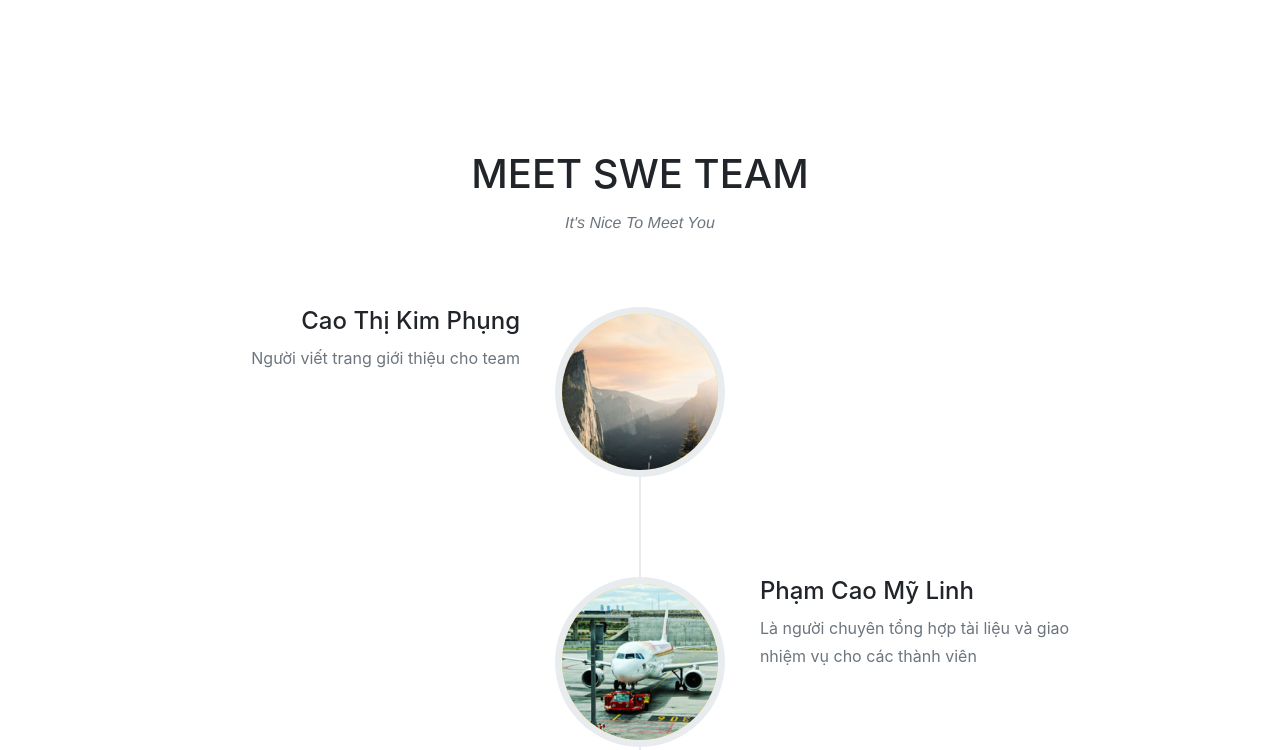
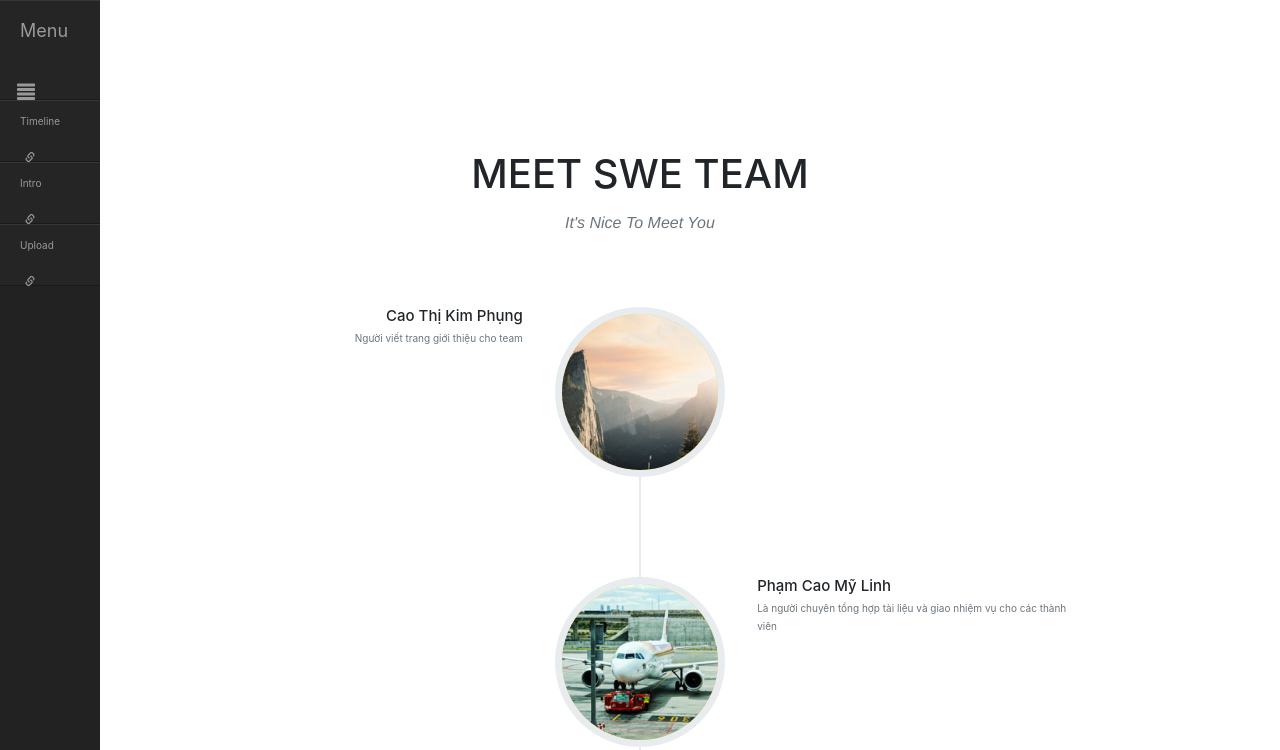
Before and after one commit to pcmlinh/teamassignment5, a website with bundled scripts: page IntroduceTeam.html in a window 1280 px wide. Shown: the top 750 px of the page. Built offline with nearby package versions, Linux system fonts and the light colour scheme; a web font is replaced by a local one.

Commit message:
resolved #10 create navigator

```diff
--- a/IntroduceTeam.html
+++ b/IntroduceTeam.html
@@ -1,5 +1,30 @@
 <!DOCTYPE html>
-<html lang="en">
+<html>
+<head>
+  <title></title>
+  <link href="//netdna.bootstrapcdn.com/bootstrap/3.0.3/css/bootstrap.min.css" rel="stylesheet" id="bootstrap-css">
+  <script src="//netdna.bootstrapcdn.com/bootstrap/3.0.3/js/bootstrap.min.js"></script>
+  <script src="//code.jquery.com/jquery-1.11.1.min.js"></script>
+  <link rel="stylesheet" type="text/css" href="css.css">
+</head>
+<body>
+
+<div id="wrapper" class="active">
+    <!-- Sidebar -->
+            <!-- Sidebar -->
+    <div id="sidebar-wrapper">
+        <ul id="sidebar_menu" class="sidebar-nav">
+           <li class="sidebar-brand"><a id="menu-toggle" href="#">Menu<span id="main_icon" class="glyphicon glyphicon-align-justify"></span></a></li>
+        </ul>
+        <ul class="sidebar-nav" id="sidebar">
+          <li><a href="timeline.html">Timeline<span class="sub_icon glyphicon glyphicon-link"></span></a></li>
+
+          <li><a href="IntroduceTeam.html">Intro<span class="sub_icon glyphicon glyphicon-link"></span></a></li>
+          <li><a href="uploadpage.html">Upload<span class="sub_icon glyphicon glyphicon-link"></span></a></li>
+        </ul>
+      </div>
+
+ </div>
 
   <head>
 
--- /dev/null
+++ b/css.css
@@ -0,0 +1,146 @@
+.row{
+    margin-left:0px;
+    margin-right:0px;
+}
+
+#wrapper {
+    padding-left: 70px;
+    transition: all .4s ease 0s;
+    height: 100%
+}
+
+#sidebar-wrapper {
+    margin-left: -150px;
+    left: 70px;
+    width: 100px;
+    background: #222;
+    position: fixed;
+    height: 100%;
+    z-index: 10000;
+    transition: all .4s ease 0s;
+}
+
+.sidebar-nav {
+    display: block;
+    float: left;
+    width: 100px;
+    list-style: none;
+    margin: 0;
+    padding: 0;
+}
+#page-content-wrapper {
+    padding-left: 0;
+    margin-left: 0;
+    width: 150%;
+    height: auto;
+}
+#wrapper.active {
+    padding-left: 150px;
+}
+#wrapper.active #sidebar-wrapper {
+    left: 150px;
+}
+
+#page-content-wrapper {
+  width: 100%;
+}
+
+#sidebar_menu li a, .sidebar-nav li a {
+    color: #999;
+    display: block;
+    float: left;
+    text-decoration: none;
+    width: 100px;
+    background: #252525;
+    border-top: 1px solid #373737;
+    border-bottom: 1px solid #1A1A1A;
+    -webkit-transition: background .5s;
+    -moz-transition: background .5s;
+    -o-transition: background .5s;
+    -ms-transition: background .5s;
+    transition: background .5s;
+}
+.sidebar_name {
+    padding-top: 25px;
+    color: #fff;
+    opacity: .7;
+}
+
+.sidebar-nav li {
+  line-height: 40px;
+  text-indent: 20px;
+}
+
+.sidebar-nav li a {
+  color: #999999;
+  display: block;
+  text-decoration: none;
+}
+
+.sidebar-nav li a:hover {
+  color: #fff;
+  background: rgba(255,255,255,0.2);
+  text-decoration: none;
+}
+
+.sidebar-nav li a:active,
+.sidebar-nav li a:focus {
+  text-decoration: none;
+}
+
+.sidebar-nav > .sidebar-brand {
+  height: 65px;
+  line-height: 60px;
+  font-size: 18px;
+}
+
+.sidebar-nav > .sidebar-brand a {
+  color: #999999;
+}
+
+.sidebar-nav > .sidebar-brand a:hover {
+  color: #fff;
+  background: none;
+}
+
+#main_icon
+{
+    float:right;
+   padding-right: 65px;
+   padding-top:20px;
+}
+.sub_icon
+{
+    float:right;
+   padding-right: 65px;
+   padding-top:10px;
+}
+.content-header {
+  height: 65px;
+  line-height: 65px;
+}
+
+.content-header h1 {
+  margin: 0;
+  margin-left: 20px;
+  line-height: 65px;
+  display: inline-block;
+}
+
+@media (max-width:767px) {
+#wrapper {
+    padding-left: 70px;
+    transition: all .4s ease 0s;
+}
+#sidebar-wrapper {
+    left: 70px;
+}
+#wrapper.active {
+    padding-left: 150px;
+}
+#wrapper.active #sidebar-wrapper {
+    left: 150px;
+    width: 150px;
+    transition: all .4s ease 0s;
+}
+}
--- /dev/null
+++ b/navigation_bar/css.css
@@ -0,0 +1,146 @@
+.row{
+    margin-left:0px;
+    margin-right:0px;
+}
+
+#wrapper {
+    padding-left: 70px;
+    transition: all .4s ease 0s;
+    height: 100%
+}
+
+#sidebar-wrapper {
+    margin-left: -150px;
+    left: 70px;
+    width: 100px;
+    background: #222;
+    position: fixed;
+    height: 100%;
+    z-index: 10000;
+    transition: all .4s ease 0s;
+}
+
+.sidebar-nav {
+    display: block;
+    float: left;
+    width: 100px;
+    list-style: none;
+    margin: 0;
+    padding: 0;
+}
+#page-content-wrapper {
+    padding-left: 0;
+    margin-left: 0;
+    width: 150%;
+    height: auto;
+}
+#wrapper.active {
+    padding-left: 150px;
+}
+#wrapper.active #sidebar-wrapper {
+    left: 150px;
+}
+
+#page-content-wrapper {
+  width: 100%;
+}
+
+#sidebar_menu li a, .sidebar-nav li a {
+    color: #999;
+    display: block;
+    float: left;
+    text-decoration: none;
+    width: 100px;
+    background: #252525;
+    border-top: 1px solid #373737;
+    border-bottom: 1px solid #1A1A1A;
+    -webkit-transition: background .5s;
+    -moz-transition: background .5s;
+    -o-transition: background .5s;
+    -ms-transition: background .5s;
+    transition: background .5s;
+}
+.sidebar_name {
+    padding-top: 25px;
+    color: #fff;
+    opacity: .7;
+}
+
+.sidebar-nav li {
+  line-height: 40px;
+  text-indent: 20px;
+}
+
+.sidebar-nav li a {
+  color: #999999;
+  display: block;
+  text-decoration: none;
+}
+
+.sidebar-nav li a:hover {
+  color: #fff;
+  background: rgba(255,255,255,0.2);
+  text-decoration: none;
+}
+
+.sidebar-nav li a:active,
+.sidebar-nav li a:focus {
+  text-decoration: none;
+}
+
+.sidebar-nav > .sidebar-brand {
+  height: 65px;
+  line-height: 60px;
+  font-size: 18px;
+}
+
+.sidebar-nav > .sidebar-brand a {
+  color: #999999;
+}
+
+.sidebar-nav > .sidebar-brand a:hover {
+  color: #fff;
+  background: none;
+}
+
+#main_icon
+{
+    float:right;
+   padding-right: 65px;
+   padding-top:20px;
+}
+.sub_icon
+{
+    float:right;
+   padding-right: 65px;
+   padding-top:10px;
+}
+.content-header {
+  height: 65px;
+  line-height: 65px;
+}
+
+.content-header h1 {
+  margin: 0;
+  margin-left: 20px;
+  line-height: 65px;
+  display: inline-block;
+}
+
+@media (max-width:767px) {
+#wrapper {
+    padding-left: 70px;
+    transition: all .4s ease 0s;
+}
+#sidebar-wrapper {
+    left: 70px;
+}
+#wrapper.active {
+    padding-left: 150px;
+}
+#wrapper.active #sidebar-wrapper {
+    left: 150px;
+    width: 150px;
+    transition: all .4s ease 0s;
+}
+}
```
Also changed, not shown: header.html (added, +27 -0 lines), navigation_bar.html (added, +29 -0 lines), navigation_bar/index.html (deleted, +0 -92 lines), timeline.html (+26 -1 lines), uploadpage.html (+26 -1 lines).
